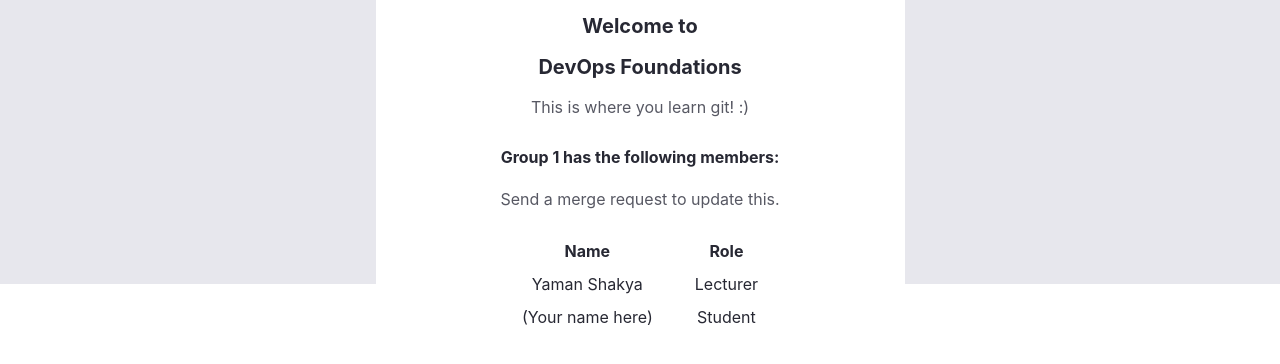
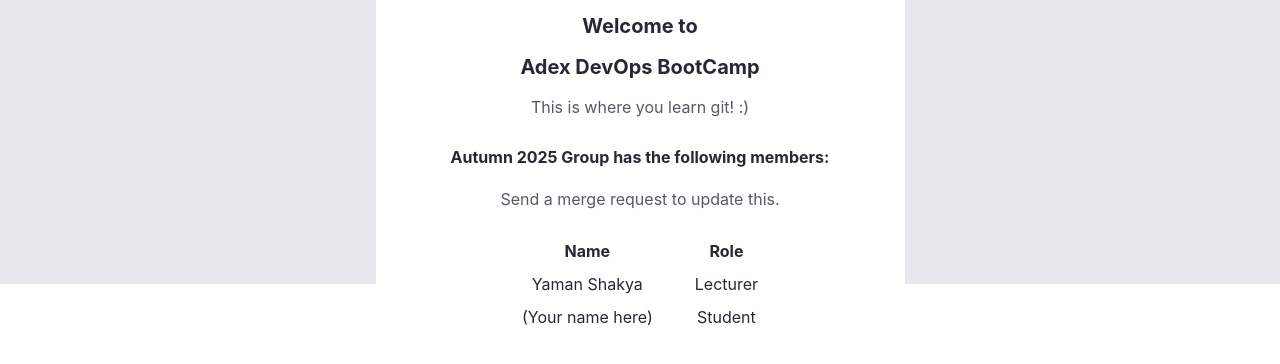
Before and after one commit to adex-devops-bootcamp/autumn-2025, a plain HTML site: page index.html in a window 1280 px wide. Shown: the part 516-880 px from the top of the page. Drawn offline with Linux system fonts and the light colour scheme.

Commit message:
update some lines

```diff
--- a/index.html
+++ b/index.html
@@ -116,9 +116,9 @@
             <img src="https://git-scm.com/images/logo@2x.png" alt="git" />
           </div>
           <h2>Welcome to</h2>
-          <h2>DevOps Foundations</h2>
+          <h2>Adex DevOps BootCamp</h2>
           <p>This is where you learn git! :)</p>
-          <h4>Group 1 has the following members:</h4>
+          <h4>Autumn 2025 Group has the following members:</h4>
           <p>Send a merge request to update this.</p>
           <table>
             <tr>
```
